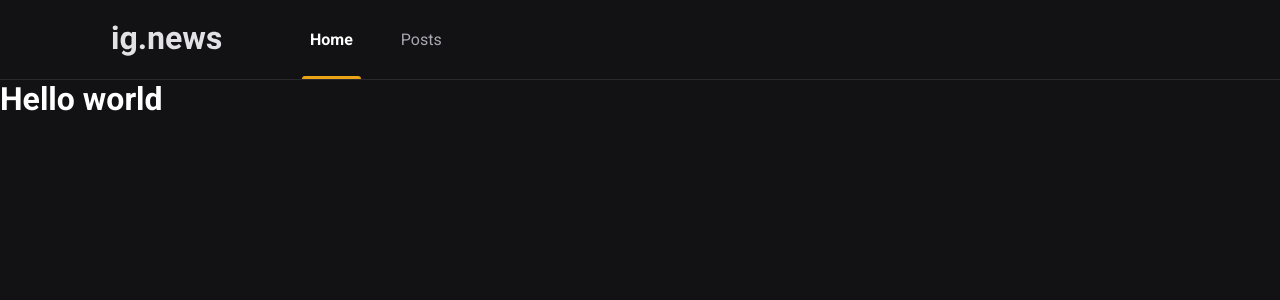
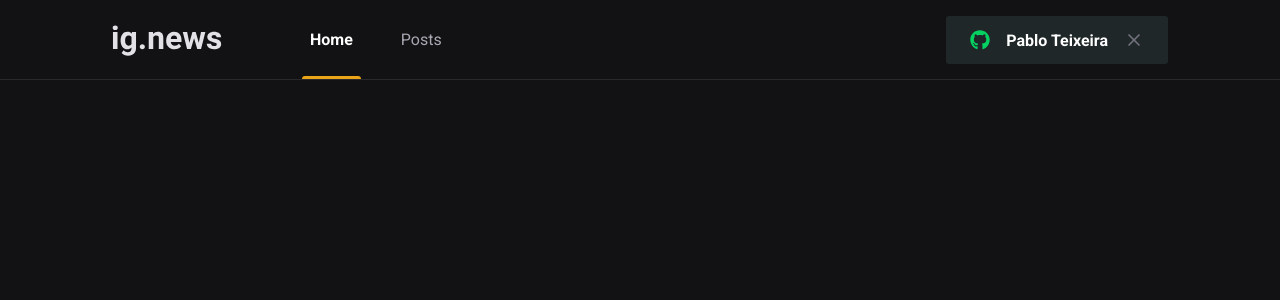
Before and after one commit to opabloteixeira/ignews, a Next.js app: page / in a window 1280 px wide. Shown: the top 300 px of the page. Built offline with nearby package versions, Linux system fonts and the light colour scheme.

Commit message:
added sign in button

```diff
--- a/package.json
+++ b/package.json
@@ -12,6 +12,7 @@
     "next": "11.0.1",
     "react": "17.0.2",
     "react-dom": "17.0.2",
+    "react-icons": "^4.2.0",
     "sass": "^1.37.3"
   },
   "devDependencies": {
--- a/src/components/Header/index.tsx
+++ b/src/components/Header/index.tsx
@@ -1,4 +1,5 @@
 /* eslint-disable @next/next/no-img-element */
+import { SignInButton } from '../SignInButton';
 import styles from './styles.module.scss';
 
 export const Header = () => (
@@ -10,6 +11,7 @@
           <a className={styles.active}>Home</a>
           <a>Posts</a>
         </nav>
+        <SignInButton />
       </div>
     </header>
   </>
--- a/src/components/Header/styles.module.scss
+++ b/src/components/Header/styles.module.scss
@@ -50,4 +50,8 @@
       }
     }
   }
+
+  button {
+    margin-left: auto;
+  }
 }
--- /dev/null
+++ b/src/components/SignInButton/index.tsx
@@ -0,0 +1,29 @@
+import { FaGithub } from 'react-icons/fa';
+import { FiX } from 'react-icons/fi';
+
+import styles from './styles.module.scss';
+export function SignInButton() {
+
+  const isUserLoggedIn = true;
+  return (
+    isUserLoggedIn ? (
+      <button
+      type="button"
+      className={styles.signInButton}
+    >
+      <FaGithub color="#04d361" />
+        Pablo Teixeira
+      <FiX color="#737380" className={styles.closeIcon} />
+    </button>
+    ): (
+      <button
+      type="button"
+      className={styles.signInButton}
+    >
+      <FaGithub color="#eba417" />
+      Sign in with Github
+    </button>
+    )
+
+  );
+}
--- /dev/null
+++ b/src/components/SignInButton/styles.module.scss
@@ -0,0 +1,31 @@
+.signInButton {
+  height: 3rem;
+  border-radius: 3px;
+  background: var(--gray-850);
+  border: 0;
+  padding: 0 1.5rem;
+
+  display: flex;
+  align-items: center;
+  justify-content: center;
+
+  color: var(--white);
+  font-weight: bold;
+
+  svg {
+    width: 20px;
+    height: 20px;
+  }
+
+  svg:first-child {
+    margin-right: 1rem;
+  }
+
+  &:hover{
+    filter: brightness(0.8);
+  }
+
+  svg.closeIcon{
+    margin-left: 1rem;
+  }
+}
--- a/src/pages/_document.tsx
+++ b/src/pages/_document.tsx
@@ -7,6 +7,7 @@
         <Head>
           <link rel="preconnect" href="https://fonts.gstatic.com" />
           <link href="https://fonts.googleapis.com/css2?family=Roboto:wght@400;700;900&display=swap" rel="stylesheet" />
+          <link rel="shortcut icon" href="/favicon.png" type="image/x-icon" />
         </Head>
         <body>
           <Main />
--- a/src/pages/index.tsx
+++ b/src/pages/index.tsx
@@ -5,12 +5,12 @@
     <>
       <Head>
         <title>
-          inicio
+          Home
+
+
         </title>
       </Head>
-    <h1>
-      Hello world
-    </h1>
+
     </>
   )
 }
--- a/src/styles/global.scss
+++ b/src/styles/global.scss
@@ -11,7 +11,7 @@
   --gray-300: #a8a8b3;
   --gray-800: #29292e;
   --gray-900: #121214;
-
+  --gray-850: #1f2729;
   --cyan-500: #61dafb;
   --yellow-500: #eba417;
 }
```
Also changed, not shown: 2 other files (tests, documents, lock files or other folders).
